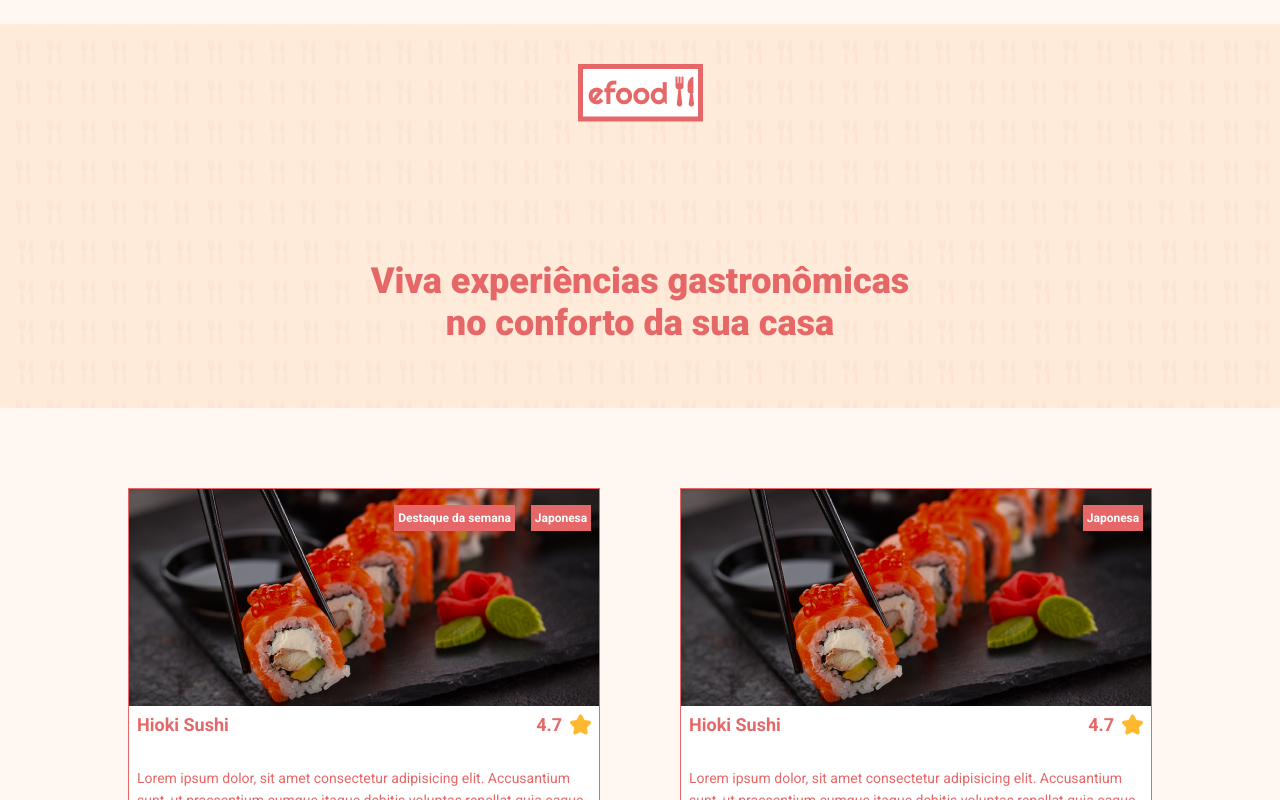
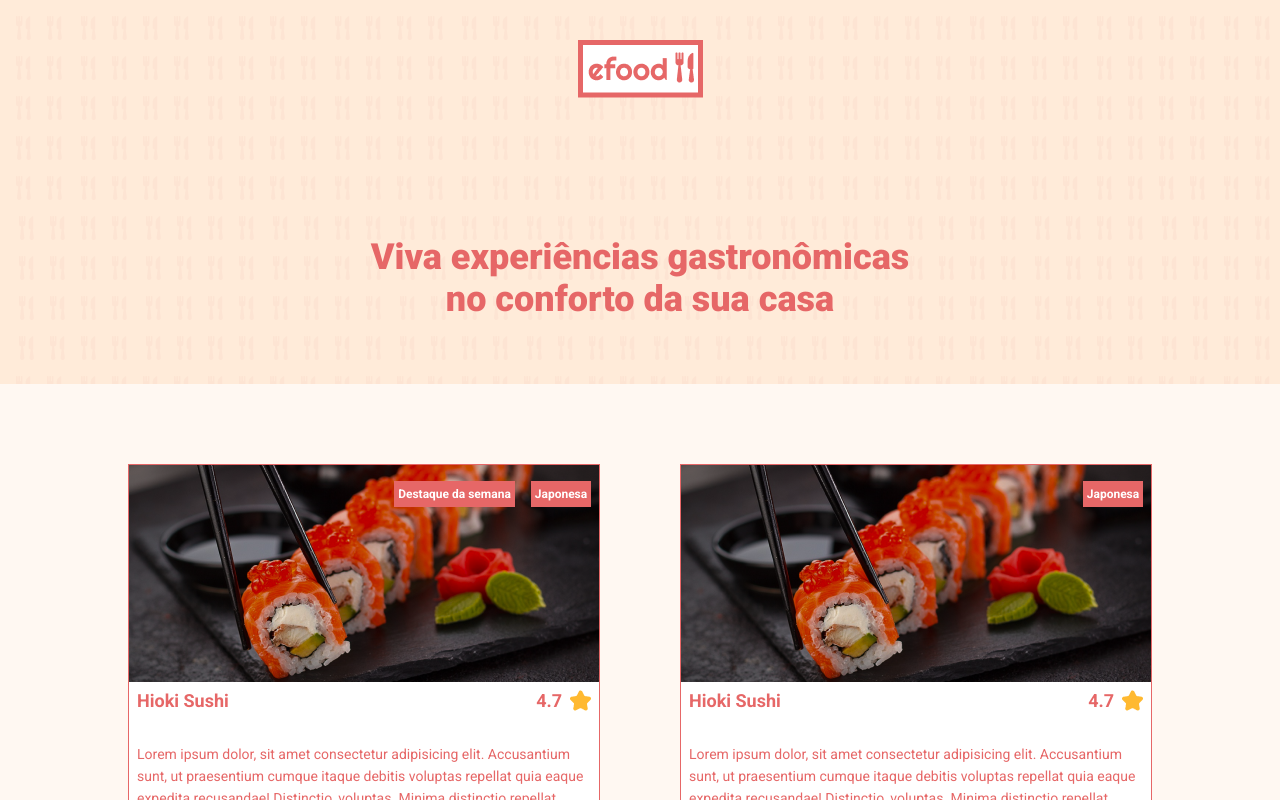
Before and after one commit to johnicassere/efood-p1, a React (Create React App) app: page / in a window 1280 px wide. Shown: the top 800 px of the page. Built offline with nearby package versions, Linux system fonts and the light colour scheme.

Commit message:
correção p1

```diff
--- a/src/styles.ts
+++ b/src/styles.ts
@@ -25,8 +25,8 @@ export const Globalcss = createGlobalStyle`
 `
 
 export const Container = styled.div`
-   max-width: 1366px;
+   /* max-width: 1366px; */
    width: 100%;
    margin: 0 auto;
-   padding-top: 24px;
+   /* padding-top: 24px; */
 `
```
